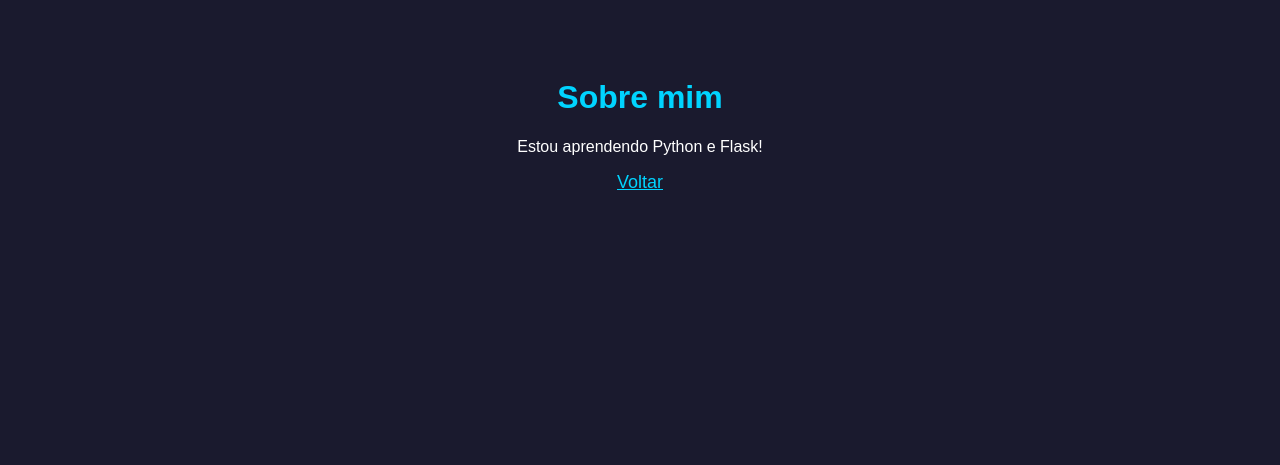
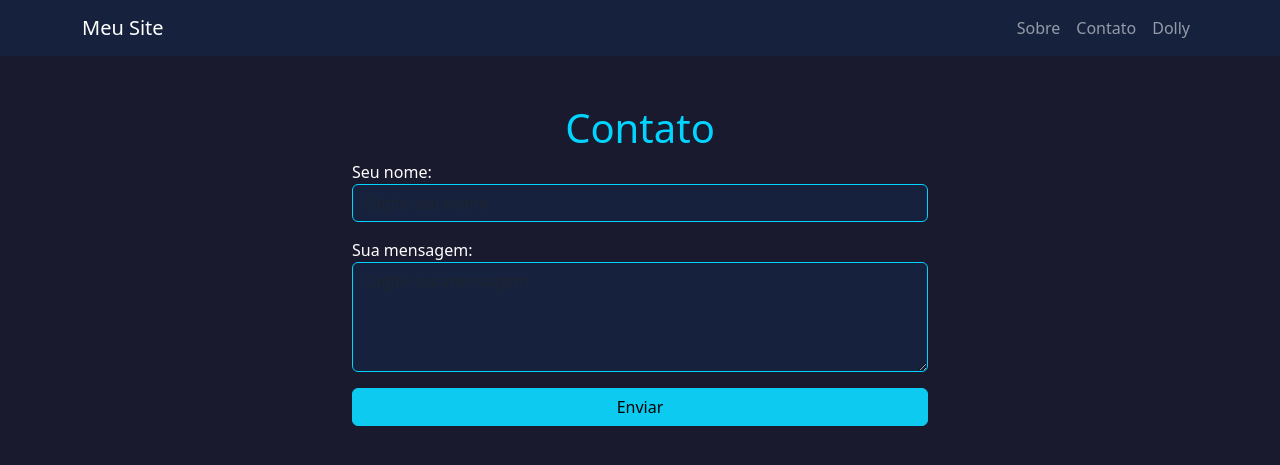
Before and after one commit to dollyy-py/meu-site, a Flask app: page /contato in a window 1280 px wide. Shown: the top 465 px of the page. Run offline with Flask 3, Linux system fonts and the light colour scheme.

Commit message:
adicionando formulario de contato

```diff
--- a/app.py
+++ b/app.py
@@ -1,4 +1,4 @@
-from flask import Flask, render_template
+from flask import Flask, render_template, request
 
 app = Flask(__name__)
 
@@ -10,8 +10,12 @@
 def sobre():
     return render_template("sobre.html")
 
-@app.route("/contato")
+@app.route("/contato", methods=["GET", "POST"])
 def contato():
+    if request.method == "POST":
+        nome = request.form["nome"]
+        mensagem = request.form["mensagem"]
+        return render_template("obrigado.html", nome=nome, mensagem=mensagem)
     return render_template("contato.html")
 
 @app.route("/dolly")
--- a/templates/contato.html
+++ b/templates/contato.html
@@ -1,16 +1,38 @@
 <!DOCTYPE html>
 <html>
   <head>
-    <title>Sobre</title>
+    <title>Contato</title>
+    <link href="https://cdn.jsdelivr.net/npm/bootstrap@5.3.0/dist/css/bootstrap.min.css" rel="stylesheet">
     <style>
-      body { background-color: #1a1a2e; color: white; font-family: Arial; text-align: center; padding: 50px; }
-      h1 { color: #00d4ff; }
-      a  { color: #00d4ff; font-size: 18px; margin: 10px; }
+      body { background-color: #1a1a2e; color: white; }
+      .navbar { background-color: #16213e; }
+      .form-control { background-color: #16213e; color: white; border: 1px solid #00d4ff; }
     </style>
   </head>
   <body>
-    <h1>Sobre mim</h1>
-    <p>Estou aprendendo Python e Flask!</p>
-    <a href="/">Voltar</a>
+    <nav class="navbar navbar-expand-lg navbar-dark">
+      <div class="container">
+        <a class="navbar-brand" href="/">Meu Site</a>
+        <div class="navbar-nav">
+          <a class="nav-link" href="/sobre">Sobre</a>
+          <a class="nav-link" href="/contato">Contato</a>
+          <a class="nav-link" href="/dolly">Dolly</a>
+        </div>
+      </div>
+    </nav>
+    <div class="container mt-5" style="max-width: 600px;">
+      <h1 class="text-center" style="color: #00d4ff;">Contato</h1>
+      <form method="POST" action="/contato">
+        <div class="mb-3">
+          <label>Seu nome:</label>
+          <input type="text" name="nome" class="form-control" placeholder="Digite seu nome">
+        </div>
+        <div class="mb-3">
+          <label>Sua mensagem:</label>
+          <textarea name="mensagem" class="form-control" rows="4" placeholder="Digite sua mensagem"></textarea>
+        </div>
+        <button type="submit" class="btn btn-info w-100">Enviar</button>
+      </form>
+    </div>
   </body>
 </html>
```
Also changed, not shown: templates/obrigado.html (added, +33 -0 lines).
